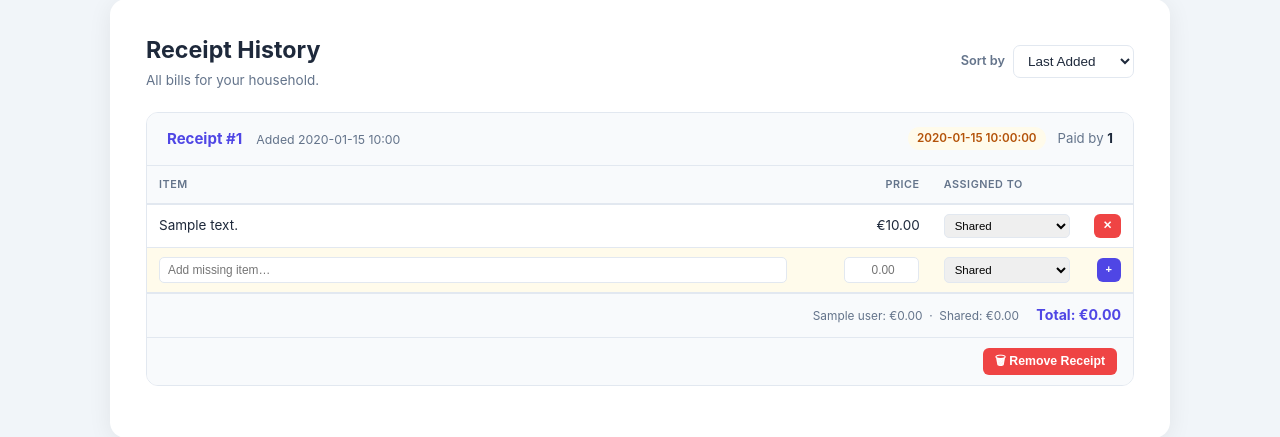
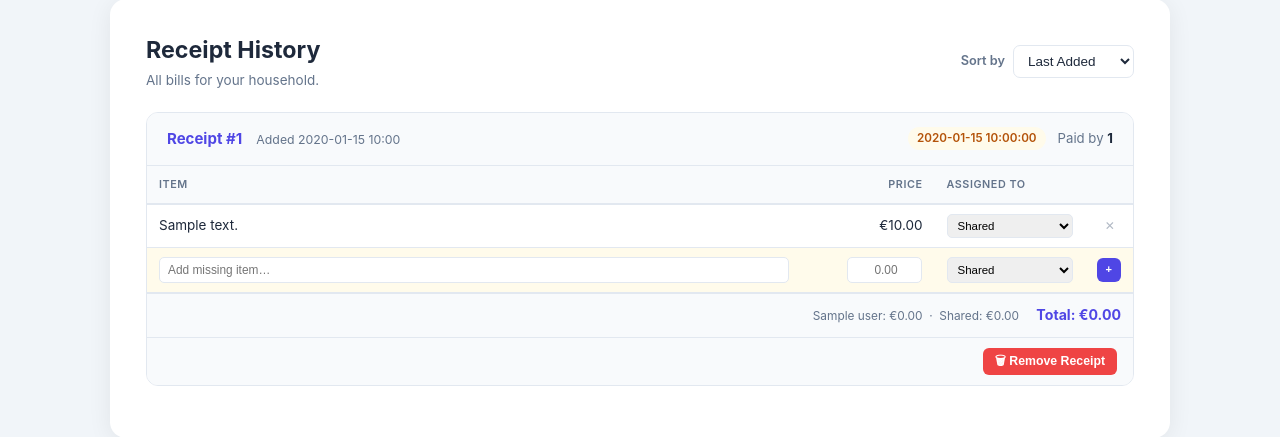
Before and after one commit to resilere/bill_split_app, a Flask app: page /history in a window 1280 px wide. Shown: the part 87-524 px from the top of the page. Run offline with Flask 3, Linux system fonts and the light colour scheme; a user stored in the database is signed in; a database or web service that is not in the repository returns one stand-in record (values such as "Sample title"); parts of the project's set-up code (start-up, migrations or seed data) failed here and were passed over; some libraries are stand-ins or nearby versions.

Commit message:
Soften per-item remove buttons on History
Replace the solid red ✕ on every item with a muted, low-opacity icon
button that only turns red on hover, so the list reads calmly instead of
being dotted with red. The full 'Remove Receipt' button is unchanged.

```diff
--- a/templates/history.html
+++ b/templates/history.html
@@ -1,6 +1,27 @@
 {% extends "base.html" %}
 {% block title %}History – Splight{% endblock %}
 {% block content %}
+
+<style>
+  /* Subtle per-item remove: muted by default, red only on hover */
+  .item-remove {
+    background: none;
+    border: none;
+    color: var(--text-muted);
+    opacity: 0.5;
+    cursor: pointer;
+    font-size: 0.9em;
+    line-height: 1;
+    padding: 4px 6px;
+    border-radius: 5px;
+    transition: color 0.15s, background 0.15s, opacity 0.15s;
+  }
+  .item-remove:hover {
+    color: var(--danger);
+    background: #fef2f2;
+    opacity: 1;
+  }
+</style>
 
 <div style="display:flex; justify-content:space-between; align-items:center; margin-bottom:20px; flex-wrap:wrap; gap:12px;">
   <div>
@@ -82,7 +103,7 @@
                     onsubmit="return confirm('Remove this item?');">
                 <input type="hidden" name="csrf_token" value="{{ csrf_token() }}">
                 <input type="hidden" name="item_id" value="{{ item.id }}">
-                <button type="submit" class="btn btn-danger btn-sm" title="Remove item" style="padding:4px 9px;">✕</button>
+                <button type="submit" class="item-remove" title="Remove item">✕</button>
               </form>
             </td>
           </tr>
```
